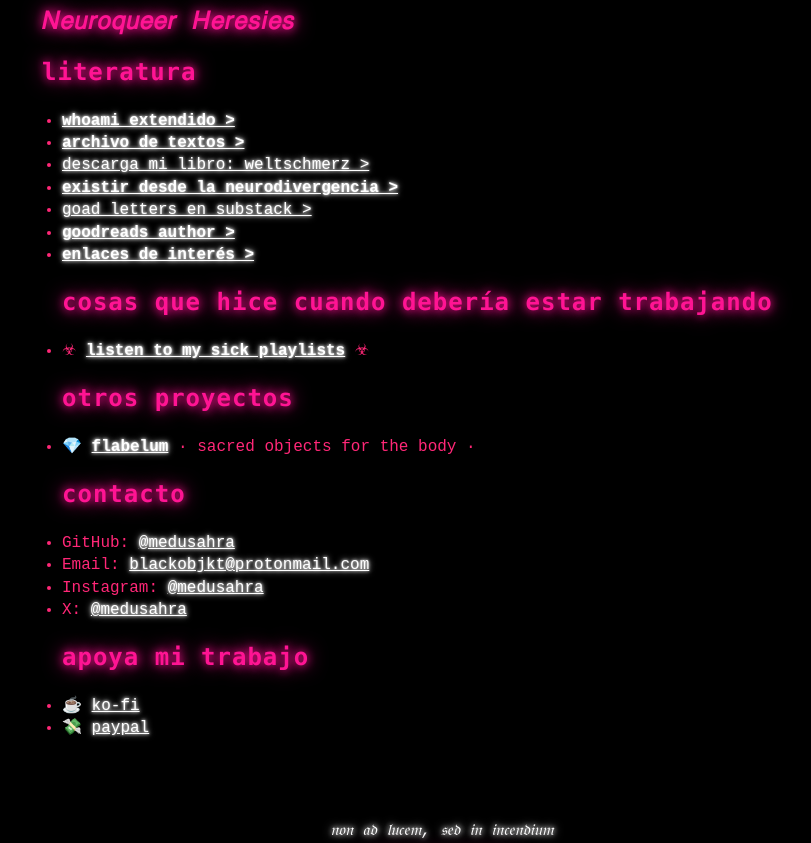
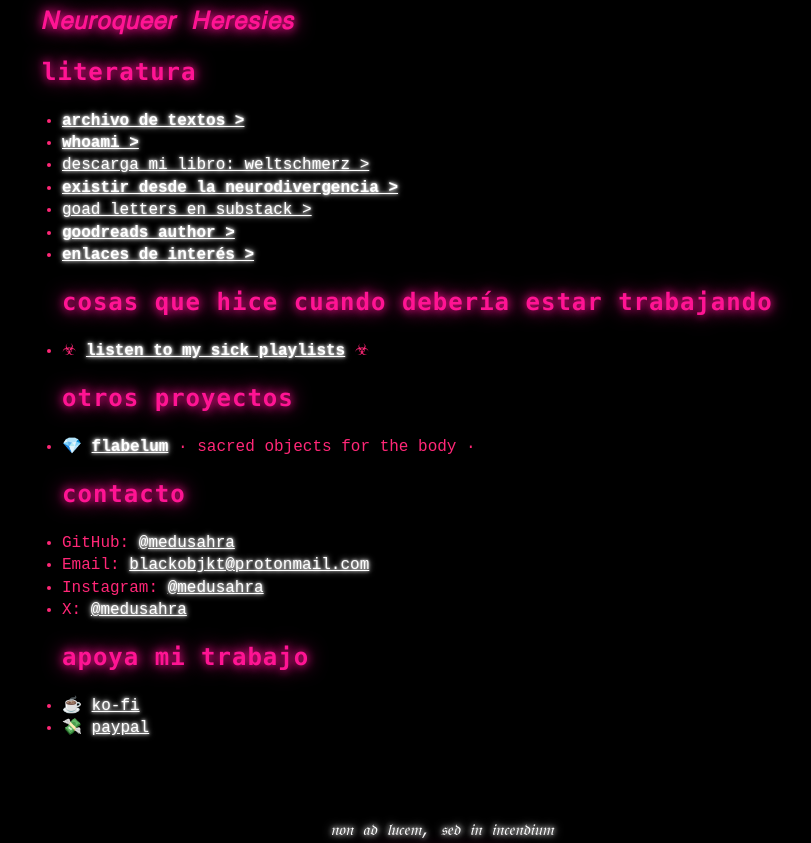
Before and after one commit to medusahra/medusahra.github.io, a Jekyll site: the page built from index.md, in a window 1280 px wide, cut to the strip 781-1624 px from the top of the page. Shown: the whole strip, without its empty margins (198-1009 px from the left). Built offline with Jekyll 4.4.1, drawn with Linux system fonts in a browser that asks for light colours.

Commit message:
Update index.md

```diff
--- a/index.md
+++ b/index.md
@@ -29,8 +29,8 @@ Escribo filosofía, ensayo, crítica cultural y poemas quasi-ensayísticos vagam
 </h1>
 
 ## literatura
-- **[whoami extendido >](/2025/11/14/whoami.html)**
 - **[archivo de textos >](/archive.html)**
+- **[whoami >](/2025/11/14/whoami.html)**
 - [descarga mi libro: weltschmerz >](/2025/11/11/weltschmerz.html)
 - **[existir desde la neurodivergencia >](/2025/11/13/neurodivergente.html)**
 - <a href="https://goadletter.substack.com/" target="_blank">goad letters en substack ></a>
```
